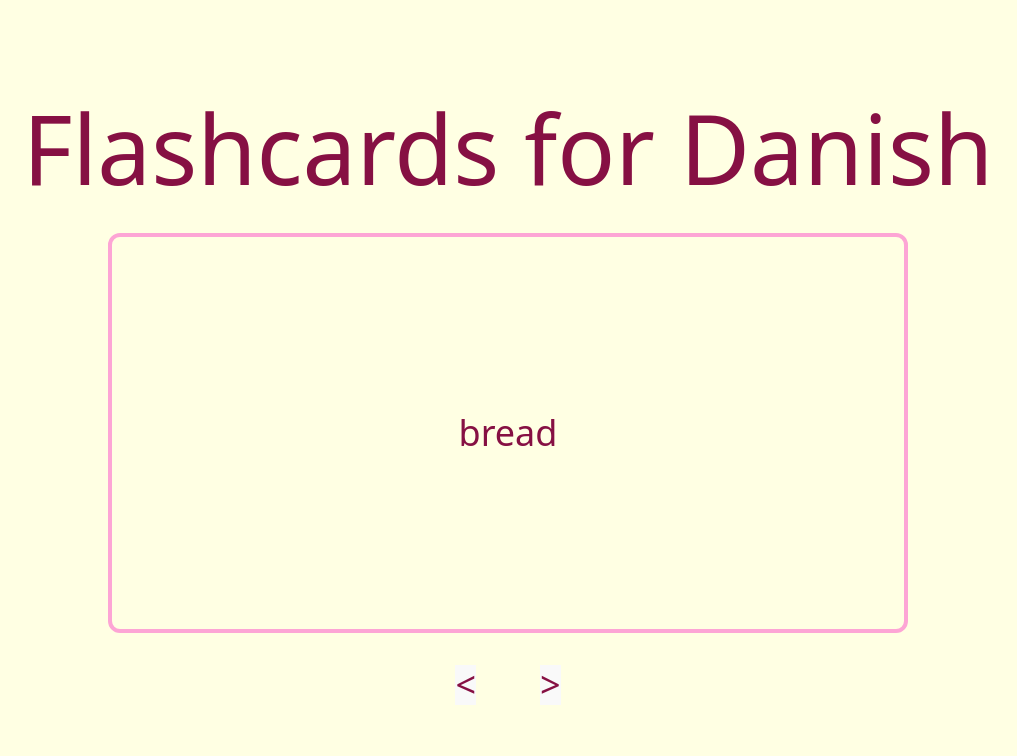
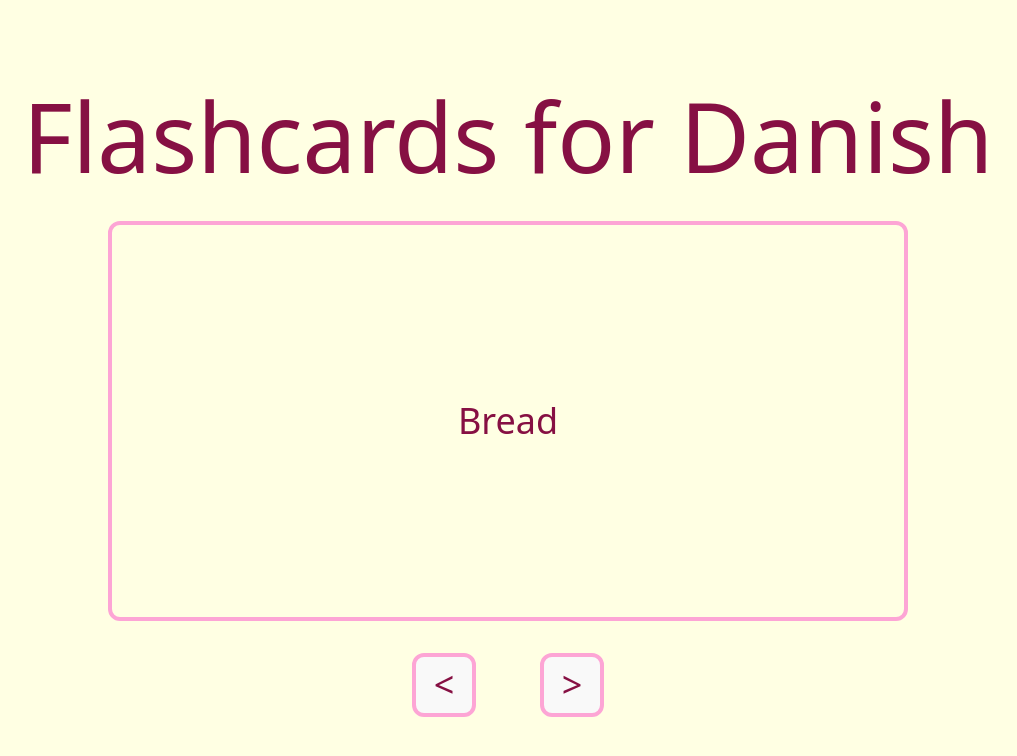
Before and after one commit to ZuZanaZZ/Flashcards-Danish, a React (Vite) app in the folder flashcards-danish/: page / in a window 1280 px wide. Shown: the top 756 px of the page, without its empty margins (132-1149 px from the left). Built offline with nearby package versions, Linux system fonts and the light colour scheme.

Commit message:
Add basic styling of buttons

```diff
--- a/flashcards-danish/src/App.tsx
+++ b/flashcards-danish/src/App.tsx
@@ -20,8 +20,8 @@ function App() {
         <h1 className="text-pink-900 text-2xl sm:text-4xl lg:text-8xl">Flashcards for Danish</h1>
         <Card frontSide={Data[index].english} backSide={Data[index].danish}/>
         <div className="flex text-4xl gap-16">
-          <button onClick={handleLeft} className="text-pink-900 cursor-pointer">&lt;</button>
-          <button onClick={handleRight} className="text-pink-900 cursor-pointer">&gt;</button>
+          <button onClick={handleLeft} className="button w-16 h-16">&lt;</button>
+          <button onClick={handleRight} className="button w-16 h-16">&gt;</button>
         </div>
       </div>
     </>
--- a/flashcards-danish/src/data.json
+++ b/flashcards-danish/src/data.json
@@ -1,14 +1,14 @@
 [
     {
-        "english": "bread",
-        "danish": "brød"
+        "english": "Bread",
+        "danish": "Brød"
     },
     {
-        "english": "mushroom",
-        "danish": "svampe"
+        "english": "Mushroom",
+        "danish": "Svampe"
     },
     {
-        "english": "cheese",
-        "danish": "ost"
+        "english": "Cheese",
+        "danish": "Ost"
     }
 ]
--- a/flashcards-danish/src/index.css
+++ b/flashcards-danish/src/index.css
@@ -58,8 +58,18 @@ h1 {
   border-style: var(--tw-border-style);
   border-width: 4px;
   border-radius: var(--radius-xl);
-  --tw-border-style: solid;
+  user-select: none;
   border-style: solid;
   border-color: var(--color-pink-300);
   color: var(--color-pink-900);
 }
+
+.button{
+    border-width: 4px;
+  border-radius: var(--radius-xl);
+  user-select: none;
+  border-style: solid;
+  border-color: var(--color-pink-300);
+  cursor: pointer;
+  color: var(--color-pink-900)
+}
```
